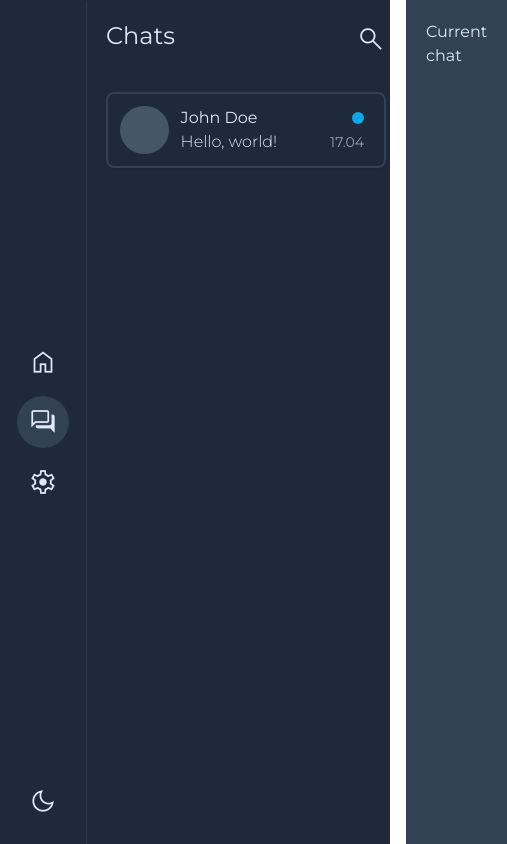
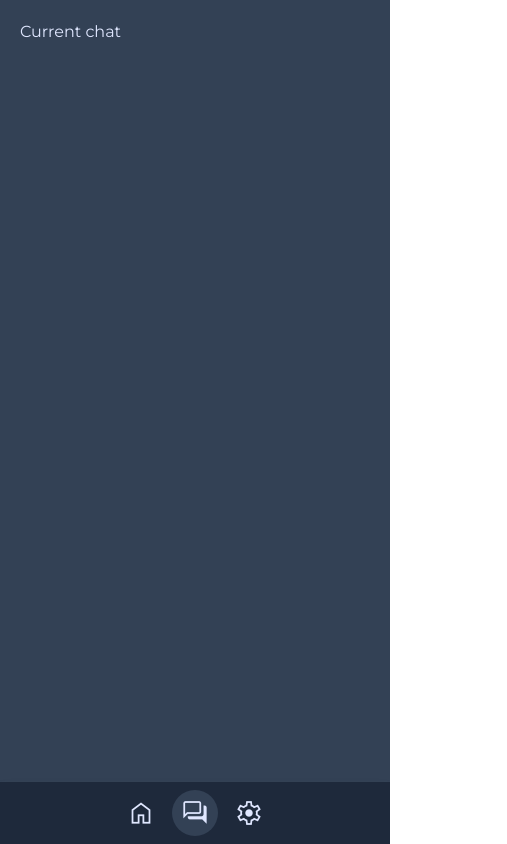
Before and after one commit to kchmie/mock-chatapp-resume, a React (Vite) app: page / in a window 390 px wide. Shown: the whole page, 507 px wide, since content can reach past the window. Built offline with nearby package versions, Linux system fonts and the light colour scheme.

Commit message:
Added some responsiveness

```diff
--- a/src/App.tsx
+++ b/src/App.tsx
@@ -6,34 +6,34 @@ import ThemeSwitcher from "./ThemeSwitcher"
 
 function App() {
   return (
-    <div className='w-screen h-screen font-montserrat bg-neutral-100 text-slate-900 dark:bg-slate-800 dark:text-indigo-100 flex'>
-      <div className='flex shadow-xl shadow-black'>
-        <div className="p-5 flex-col flex justify-center items-center bg-neutral-200 dark:bg-slate-800 dark:shadow-sm dark:shadow-gray-600">
-          <span className="material-symbols-outlined p-2 my-1 text-3xl font-light rounded-full cursor-pointer aspect-square flex justify-center align-center
+    <div className='w-screen h-screen font-montserrat bg-neutral-100 text-slate-900 dark:bg-slate-800 dark:text-indigo-100 flex sm:flex-row flex-col-reverse'>
+      <div className='sm:flex shadow-xl shadow-black'>
+        <div className="sm:p-2 p-1 sm:flex-col flex justify-center items-center bg-neutral-200 dark:bg-slate-800 dark:shadow-sm dark:shadow-gray-600">
+          <span className="material-symbols-outlined px-2 m-1 text-3xl font-light rounded-full cursor-pointer aspect-square flex justify-center align-center items-center
          dark:hover:bg-slate-700 hover:bg-neutral-100 transition-all duration-300">
             home
           </span>
-          <span className="material-symbols-outlined p-2 my-1 text-3xl font-light rounded-full cursor-pointer aspect-square flex justify-center align-center
+          <span className="material-symbols-outlined px-2 m-1 text-3xl font-light rounded-full cursor-pointer aspect-square flex justify-center align-center items-center
          dark:bg-slate-700 bg-neutral-100 transition-all duration-300">
             forum
           </span>
-          <span className="material-symbols-outlined p-2 my-1 text-3xl font-light rounded-full cursor-pointer aspect-square flex justify-center align-center
+          <span className="material-symbols-outlined px-2 m-1 text-3xl font-light rounded-full cursor-pointer aspect-square flex justify-center align-center items-center
          dark:hover:bg-slate-700 hover:bg-neutral-100 transition-all duration-300">
             settings
           </span>
-          <div className="absolute bottom-4">
+          <div className="sm:absolute sm:bottom-4 hidden sm:block">
             <ThemeSwitcher />
           </div>
         </div>
-        <div className="p-5 h-full w-80">
-          <div className="flex justify-between align-center items-center mb-10">
-            <p className="text-2xl">Chats</p>
-            <span className="material-symbols-outlined text-3xl font-light rounded-full cursor-pointer aspect-square flex justify-center align-center ml-6">
+        <div className="p-5 h-full w-72 hidden sm:block">
+          <div className="flex justify-between align-center items-center mb-7">
+            <p className="text-xl">Chats</p>
+            <span className="material-symbols-outlined text-2xl font-light rounded-full cursor-pointer aspect-square flex justify-center align-center ml-6">
               search
             </span>
           </div>
-          <div className="border-2 border-neutral-200 hover:bg-neutral-200 shadow-sm dark:border-slate-700 dark:hover:bg-slate-700 transition-all duration-300 p-3 rounded-lg flex cursor-pointer">
-            <div className="w-16 h-12 bg-slate-600 rounded-full"></div>
+          <div className="border-2 border-neutral-200 hover:bg-neutral-200 shadow-sm dark:border-slate-700 dark:hover:bg-slate-700 transition-all duration-300 p-3 rounded-lg flex cursor-pointer text-sm">
+            <div className="w-14 h-10 bg-slate-600 rounded-full"></div>
             <div className='ml-3 w-full'>
               <div className='flex justify-between items-center w-full pr-2'>
                 <div>John Doe</div>
@@ -47,7 +47,7 @@ function App() {
           </div>
         </div>
       </div>
-      <div className="p-5 w-full dark:bg-slate-700 bg-neutral-200">
+      <div className="p-5 w-full h-full dark:bg-slate-700 bg-neutral-200">
         Current chat
       </div>
     </div>
```
